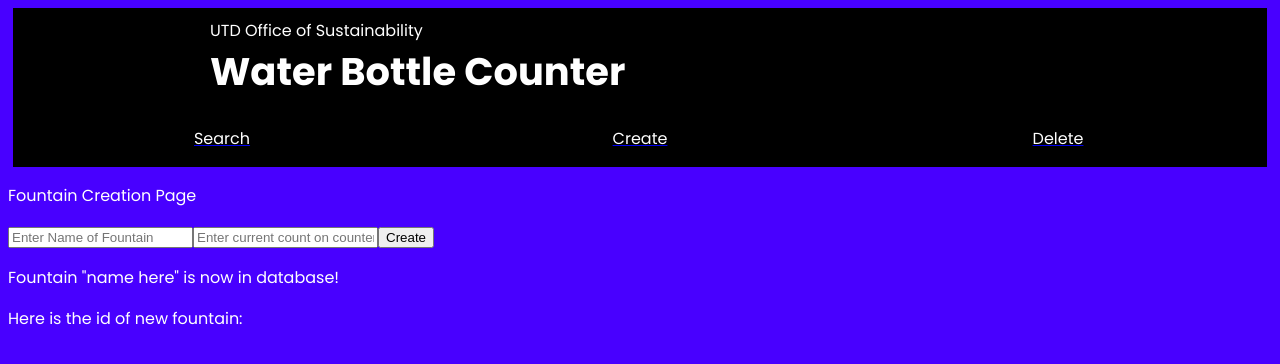
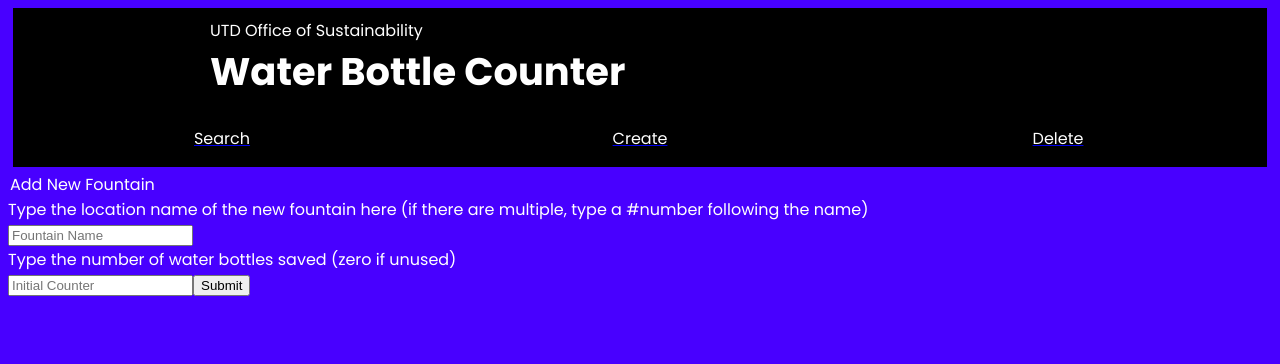
Before and after one commit to UTDallasEPICS/utd-oos-bottle-counter, a Next.js app in the folder website/: page /create in a window 1280 px wide. Shown: the top 364 px of the page. Built offline with nearby package versions, Linux system fonts and the light colour scheme.

Commit message:
Pages and APIs for Create and Delete

```diff
--- /dev/null
+++ b/website/app/api/arduino/increment/[id]/route.ts
@@ -0,0 +1,19 @@
+import prisma from '@/app/prismaFountains';
+import { NextResponse } from 'next/server';
+
+export async function GET(request:any, { params }:any) {
+  console.log('ARDUINO INCREMENT API');
+  const id = params.id;
+  const res = await prisma.fountain.update({
+    where: {
+      id: parseInt(id),
+    },
+    data: {
+      bottleNum: {
+        increment: 1,
+      },
+    },
+  });
+
+  return NextResponse.json(res);
+}
--- /dev/null
+++ b/website/app/api/create/route.ts
@@ -0,0 +1,15 @@
+import { NextResponse } from "next/server";
+import prisma from '@/app/prismaFountains';
+
+export async function POST(request:any) {
+  const { fountain } = await request.json();
+  const res = await prisma.fountain.create({
+    data: {
+      name: fountain.name,
+      bottleNum: fountain.bottleNum,
+    },
+  });
+
+  console.log(res)
+  return NextResponse.json({ res });
+}
--- /dev/null
+++ b/website/app/api/delete/route.ts
@@ -0,0 +1,14 @@
+import { NextResponse } from "next/server";
+import prisma from '@/app/prismaFountains';
+
+export async function POST(request:any) {
+  const { fountain } = await request.json();
+  const res = await prisma.fountain.delete({
+    where: {
+      id: fountain.id,
+    },
+  });
+
+  console.log(res)
+  return NextResponse.json({ res });
+}
--- a/website/app/create/page.tsx
+++ b/website/app/create/page.tsx
@@ -1,11 +1,44 @@
 'use client';
+import { FormEvent } from 'react'
+
 export default function CreateFountain() {
+
+  async function onSubmit(event: FormEvent<HTMLFormElement>) {
+    event.preventDefault()
+
+    //const formData = new FormData(event.currentTarget.id);
+    console.log((event.currentTarget.elements[0] as HTMLInputElement).value);
+    console.log((event.currentTarget.elements[1] as HTMLInputElement).value);
+
+    const fountain = ({
+      name: (event.currentTarget.elements[0] as HTMLInputElement).value,
+      bottleNum: parseInt( (event.currentTarget.elements[1] as HTMLInputElement).value ),
+    });
+
+    const res = await fetch('/api/create', {
+      method: 'POST',
+      body: JSON.stringify({fountain: fountain}),
+    });
+
+    // Handle response if necessary
+    const data = await res.json()
+    // ...
+  }
+
   return (<>
-    <p>Fountain Creation Page</p>
-    <input placeholder="Enter Name of Fountain"></input>
-    <input placeholder='Enter current count on counter "if not zero"'></input>
-    <button>Create</button>
-    <p>Fountain "name here" is now in database!</p>
-    <p>Here is the id of new fountain: </p>
+    <form onSubmit={onSubmit}>
+      <legend>Add New Fountain</legend>
+
+      <label htmlFor="fname">
+      Type the location name of the new fountain here (if there are multiple, type a #number following the name)
+      </label>
+      <input id="fname" type="text" placeholder="Fountain Name"/>
+
+      <label htmlFor="fcounter">
+      Type the number of water bottles saved (zero if unused)
+      </label>
+      <input id="fcounter" type="text" placeholder="Initial Counter"/>
+      <button type="submit">Submit</button>
+    </form>
   </>);
 }
--- a/website/app/styles.css
+++ b/website/app/styles.css
@@ -1,6 +1,4 @@
 p {
-
-
   /*text-align: center;*/
   color: white;
 }
@@ -8,6 +6,15 @@
 body {
   /*background: rgb(120, 115, 215);*/
   background-color: rgb(72, 0, 255);
+}
+
+label {
+  color: white;
+  display: block;
+}
+
+legend {
+  color: white;
 }
 
 .top-bar {
```
Also changed, not shown: website/app/delete/page.tsx (+33 -1 lines), 1 other file (tests, documents, lock files or other folders).
